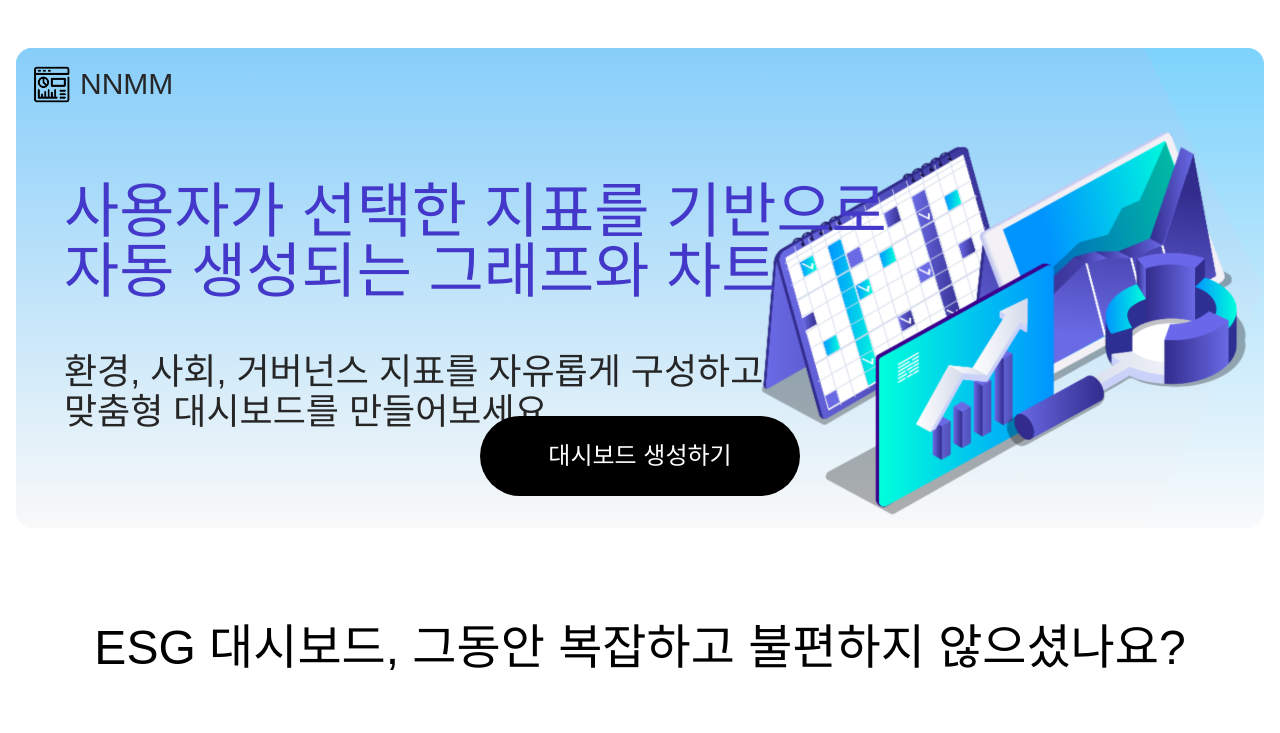
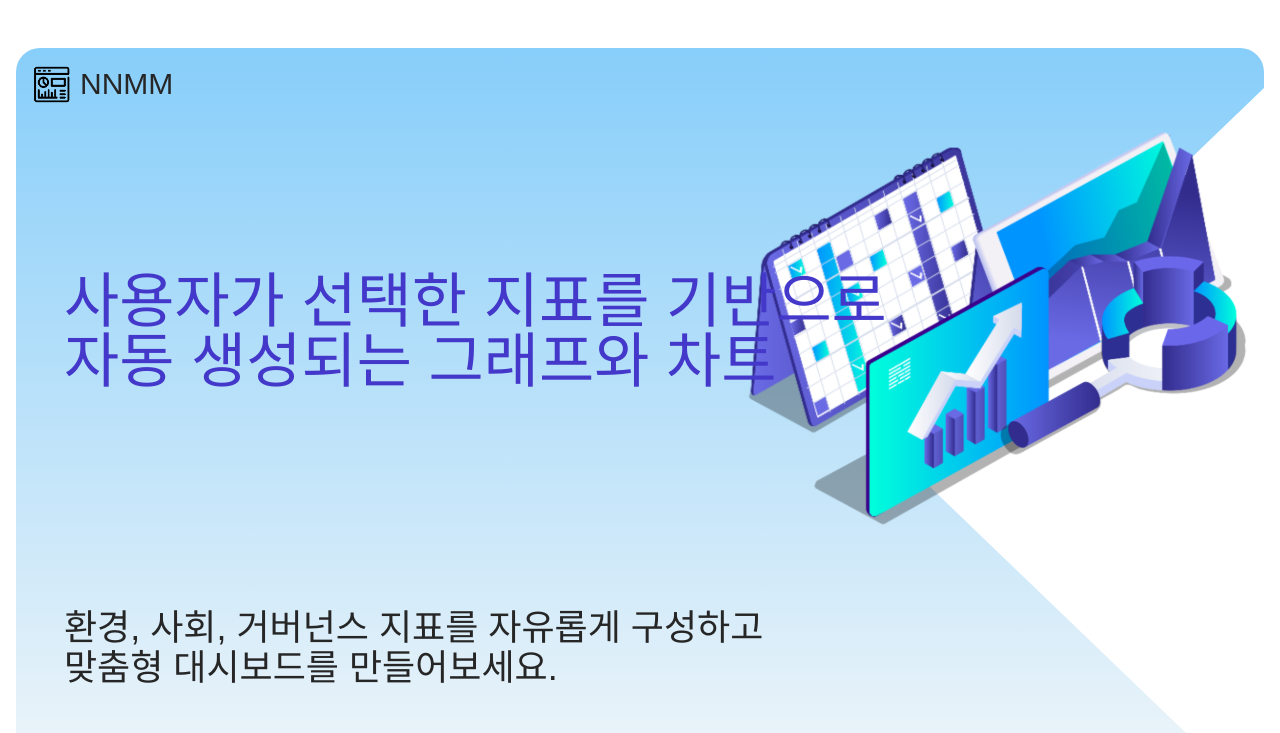
Before and after one commit to rlaDonghwan/NNMM_frontend, a Next.js app: page /main/main in a window 1280 px wide. Shown: the top 733 px of the page. Built offline with nearby package versions, Linux system fonts and the light colour scheme.

Commit message:
메인페이지 폴리곤

```diff
--- a/src/components/main/Header.tsx
+++ b/src/components/main/Header.tsx
@@ -4,39 +4,33 @@ export default function HeroSection() {
   return (
     <div className="w-full relative overflow-hidden bg-white px-4 py-12">
       {/* 배너 이미지 */}
-      <div className="relative w-full min-h-[300px] md:min-h-[480px] rounded-2xl overflow-hidden bg-gradient-to-b from-sky-300 to-gray-50">
+      <div className="relative w-full min-h-screen md:min-h-screen rounded-3xl overflow-hidden ">
         <div
           className="absolute inset-0"
           style={{
             clipPath:
-              'polygon(0 0, calc(100% - 120px) 0, 100% 50%, calc(100% - 120px) 100%, 0 100%)',
+              'polygon(0 0, 100% 0, 100% 5%, 70% 50%, 100% 95%,100% 100%, 0 100%)',
             background: 'linear-gradient(to bottom, #87CEFA, #f9f9f9)'
           }}
         />
-
-        {/* 내부 콘텐츠 예시 (텍스트나 버튼 추가 가능) */}
-        <div className="absolute inset-0 flex flex-col justify-center items-start px-8 md:px-16 text-left z-10"></div>
-
+        {/* <div className="absolute inset-0 flex flex-col justify-center items-start px-8 md:px-16 text-left z-10"></div> */}
         {/* 차트 이미지 */}
-        <div className="absolute right-4 top-20 w-[40%] max-w-lg hidden md:block">
+        <div className="absolute right-4 top-20 w-screen max-w-lg md:block">
           <img
             className="w-full h-auto object-contain"
             src="/main/chart.svg"
             alt="heroImage"
           />
         </div>
-
         {/* 설명 텍스트 */}
         <div className="absolute left-4 md:left-12 bottom-[20%] text-neutral-800 text-xl md:text-4xl font-normal font-apple max-w-[80%]">
           환경, 사회, 거버넌스 지표를 자유롭게 구성하고 <br />
           맞춤형 대시보드를 만들어보세요.
         </div>
-
         <div className="absolute left-4 md:left-12 top-[28%] text-indigo-700 text-2xl md:text-6xl font-normal font-apple max-w-[80%]">
           사용자가 선택한 지표를 기반으로 <br />
           자동 생성되는 그래프와 차트
         </div>
-
         {/* 로고 및 회사명 */}
         <div className="absolute left-4 top-4 flex items-center">
           <div className="w-10 aspect-square mr-2">
@@ -50,7 +44,6 @@ export default function HeroSection() {
             NNMM
           </div>
         </div>
-
         {/* 로그인 버튼 */}
         <Link href="/auth/signin">
           <button className="absolute left-1/2 bottom-8 transform -translate-x-1/2 w-64 h-14 md:w-80 md:h-20 bg-black rounded-full inline-flex justify-center items-center gap-2.5">
```
